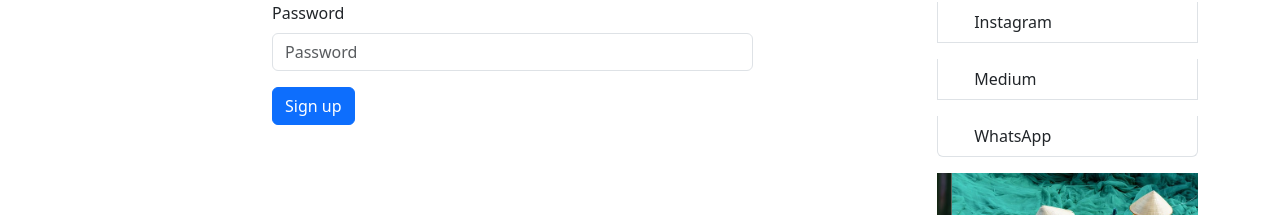
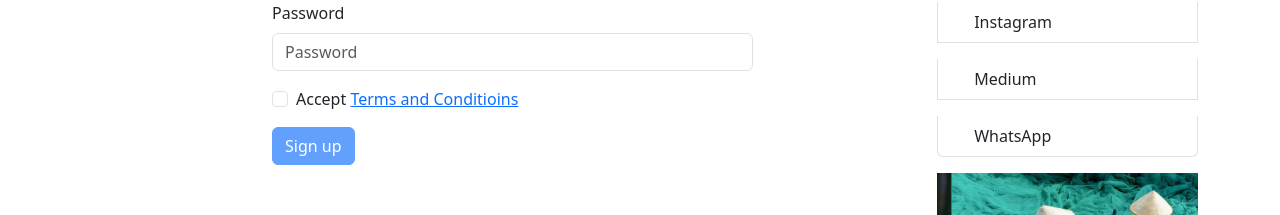
Before and after one commit to SaidulIslam16/news-portal-react, a React (Create React App) app: page /register in a window 1280 px wide. Shown: the part 351-566 px from the top of the page. Built offline with nearby package versions, Linux system fonts and the light colour scheme; no server answers; some icons are missing.

Commit message:
setup signing with terms and condition

```diff
--- a/src/Pages/Login/SignUp/SignUp.js
+++ b/src/Pages/Login/SignUp/SignUp.js
@@ -2,12 +2,14 @@ import React, { useContext, useState } from 'react';
 import Button from 'react-bootstrap/Button';
 import Form from 'react-bootstrap/Form';
 import { AuthContext } from '../../../contexts/AuthProvider/AuthProvider';
+import { Link } from 'react-router-dom';
 
 
 const SignUp = () => {
 
-    const { signUpWithEmailAndPassword } = useContext(AuthContext);
+    const { signUpWithEmailAndPassword, updateUserProfile } = useContext(AuthContext);
     const [error, setError] = useState('');
+    const [terms, setTerms] = useState(false);
 
     const handleSubmit = event => {
         event.preventDefault();
@@ -16,19 +18,43 @@ const SignUp = () => {
         const email = form.email.value;
         const password = form.password.value;
         const photoURL = form.photoURL.value;
-        console.log(name, email, password, photoURL);
+        // console.log(name, email, password, photoURL);
+
+        if (!terms) {
+            setError('Accept the Terms and Conditions to Create an Account')
+            return;
+        }
 
         signUpWithEmailAndPassword(email, password)
             .then(result => {
                 const user = result.user;
                 console.log(user);
                 setError('')
+                handleUpdateProfileInfo(name, photoURL);
                 form.reset();
             })
             .catch(error => {
                 console.log('error', error)
                 setError(error.message)
             })
+    }
+
+    const handleUpdateProfileInfo = (name, photoURL) => {
+        const profile = {
+            displayName: name,
+            photoURL: photoURL
+        }
+        updateUserProfile(profile)
+            .then(() => { })
+            .catch(e => {
+                setError(e.message)
+                console.log(e);
+            })
+    }
+
+    const handleTermsAndConditions = event => {
+        console.log(event.target.checked);
+        setTerms(event.target.checked);
     }
 
     return (
@@ -51,7 +77,13 @@ const SignUp = () => {
                     <Form.Label>Password</Form.Label>
                     <Form.Control name='password' type="password" placeholder="Password" required />
                 </Form.Group>
-                <Button variant="primary" type="submit">
+                <Form.Group className="mb-3" controlId="formBasicCheckbox">
+                    <Form.Check
+                        onClick={handleTermsAndConditions}
+                        type="checkbox"
+                        label={<>Accept <Link to='/terms'>Terms and Conditioins</Link></>} />
+                </Form.Group>
+                <Button variant="primary" type="submit" disabled={!terms}>
                     Sign up
                 </Button>
                 <Form.Text className="text-danger">
--- /dev/null
+++ b/src/Pages/Others/TermsAndConditions.js
@@ -0,0 +1,13 @@
+import React from 'react';
+import { Link } from 'react-router-dom';
+
+const TermsAndConditions = () => {
+    return (
+        <div>
+            <h3>This is our terms and conditions</h3>
+            <h5>Go back to <Link to='/register'>Register</Link> page</h5>
+        </div>
+    );
+};
+
+export default TermsAndConditions;
--- a/src/Routes/Routes/Routes.js
+++ b/src/Routes/Routes/Routes.js
@@ -6,6 +6,7 @@ import News from "../../Pages/News/News/News";
 import Login from "../../Pages/Login/Login/Login";
 import SignUp from "../../Pages/Login/SignUp/SignUp";
 import PrivateRoutes from "../PrivateRoutes/PrivateRoutes";
+import TermsAndConditions from "../../Pages/Others/TermsAndConditions";
 
 export const routes = createBrowserRouter([
     {
@@ -34,6 +35,10 @@ export const routes = createBrowserRouter([
             {
                 path: '/register',
                 element: <SignUp></SignUp>
+            },
+            {
+                path: '/terms',
+                element: <TermsAndConditions></TermsAndConditions>
             }
         ]
     }
--- a/src/contexts/AuthProvider/AuthProvider.js
+++ b/src/contexts/AuthProvider/AuthProvider.js
@@ -1,5 +1,5 @@
 import React, { createContext, useEffect, useState } from 'react';
-import { createUserWithEmailAndPassword, getAuth, onAuthStateChanged, signInWithEmailAndPassword, signInWithPopup, signOut } from 'firebase/auth'
+import { createUserWithEmailAndPassword, getAuth, onAuthStateChanged, signInWithEmailAndPassword, signInWithPopup, signOut, updateProfile } from 'firebase/auth'
 import app from '../../firebase/firebase.config';
 export const AuthContext = createContext();
 
@@ -29,6 +29,12 @@ const AuthProvider = ({ children }) => {
         return signInWithEmailAndPassword(auth, email, password);
     }
 
+    // update user
+
+    const updateUserProfile = (profile) => {
+        return updateProfile(auth.currentUser, profile)
+    }
+
     // logout
 
     const logOut = () => {
@@ -45,7 +51,15 @@ const AuthProvider = ({ children }) => {
         return () => unSubscribe()
     }, [])
 
-    const appInfo = { user, loading, providerLogin, logOut, signUpWithEmailAndPassword, signIn }
+    const appInfo = {
+        user,
+        loading,
+        providerLogin,
+        logOut,
+        signUpWithEmailAndPassword,
+        signIn,
+        updateUserProfile
+    }
     return (
         <AuthContext.Provider value={appInfo}>
             {children}
```
